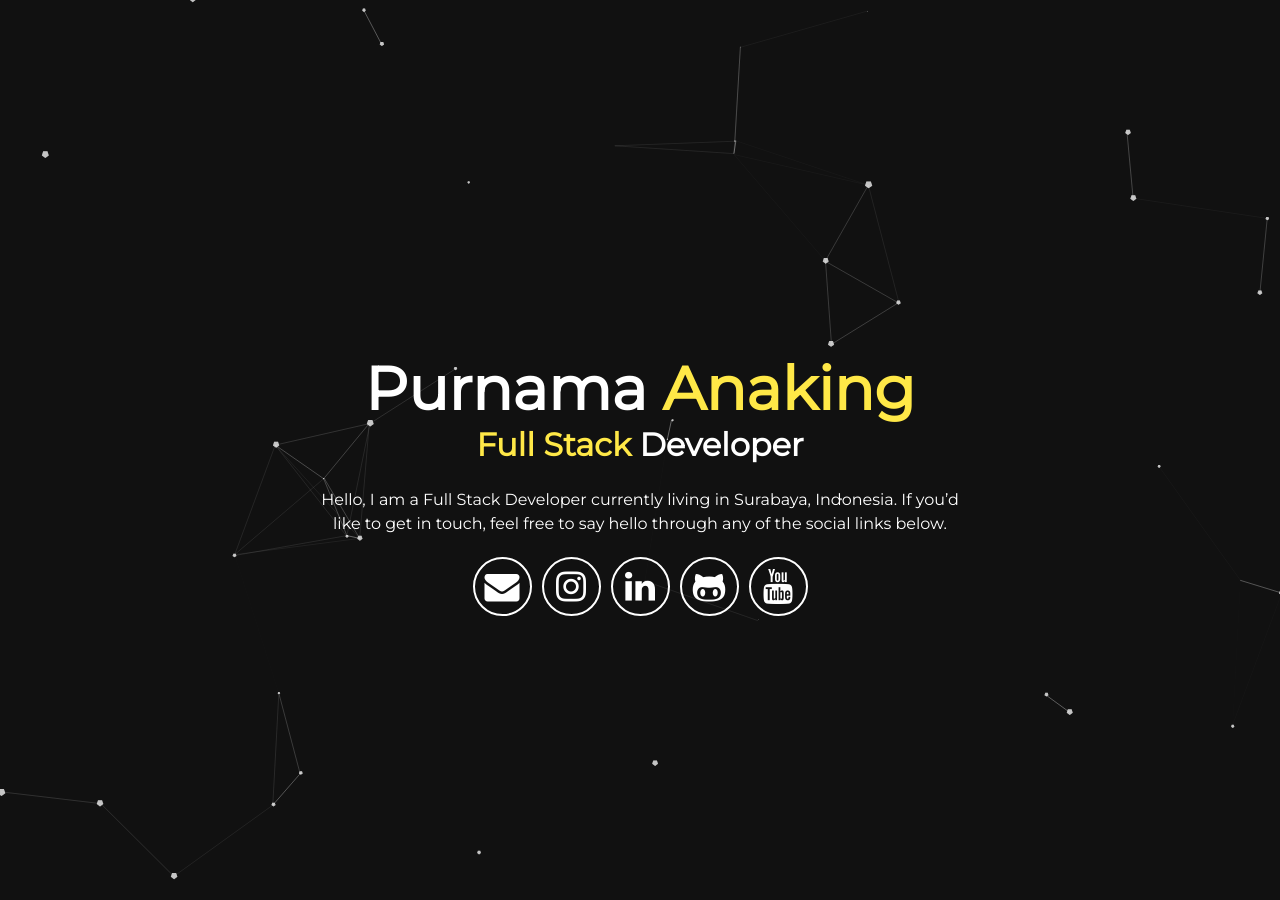
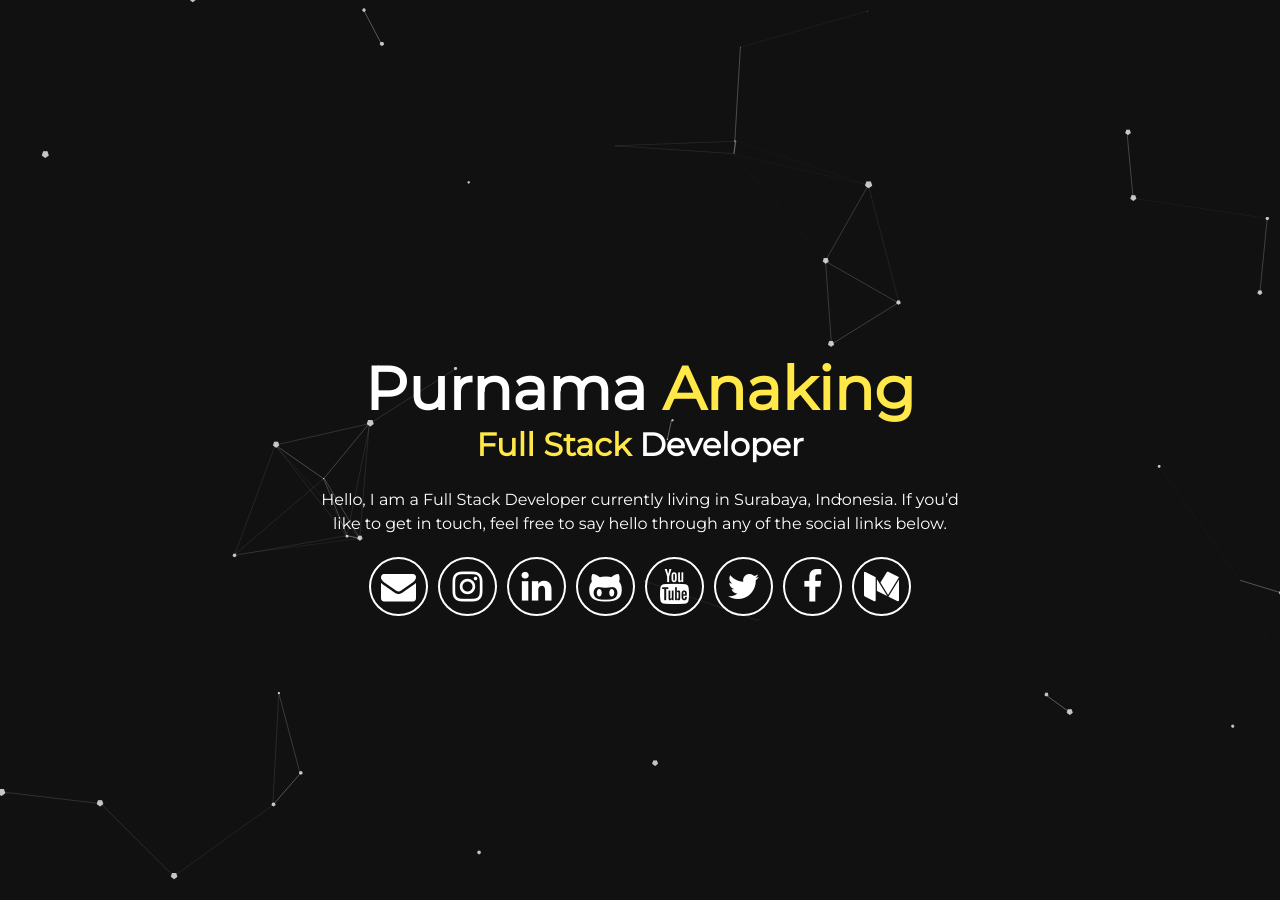
Before and after one commit to purnamaanaking/purnamaanaking-jekyll.github.io, a Jekyll site: the page built from index.html, in a window 1280 px wide. Built offline with Jekyll 4.4.1, drawn with Linux system fonts in a browser that asks for light colours.

Commit message:
Update Bio Links

```diff
--- a/_includes/header.html
+++ b/_includes/header.html
@@ -13,6 +13,9 @@
         <a aria-label="My Linkedin" target="_blank" href="https://www.linkedin.com/in/purnamaanaking"><i class="icon fa fa-linkedin" aria-hidden="true"></i></a>
         <a aria-label="My Github" target="_blank" href="https://github.com/purnamaanaking"><i class="icon fa fa-github-alt" aria-hidden="true"></i></a>
         <a aria-label="My Youtube" target="_blank" href="https://youtube.com/purnamaanaking"><i class="icon fa fa-youtube" aria-hidden="true"></i></a>
+        <a aria-label="My Twitter" target="_blank" href="https://twitter.com/purnamaanaking"><i class="icon fa fa-twitter" aria-hidden="true"></i></a>
+        <a aria-label="My Facebook" target="_blank" href="https://facebook.com/abu.abdillah.purnama"><i class="icon fa fa-facebook" aria-hidden="true"></i></a>
+        <a aria-label="My Medium" target="_blank" href="https://medium.com/purnamaanaking"><i class="icon fa fa-medium" aria-hidden="true"></i></a>
       </div>
   </div>
 </div>
```
